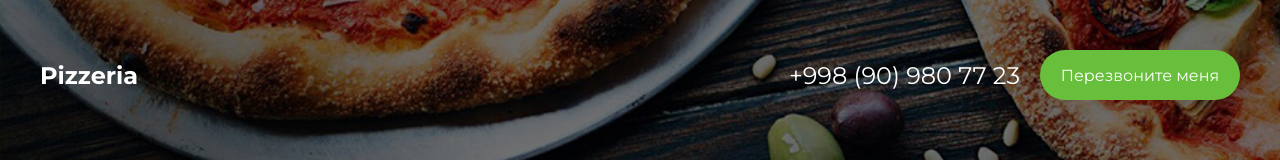
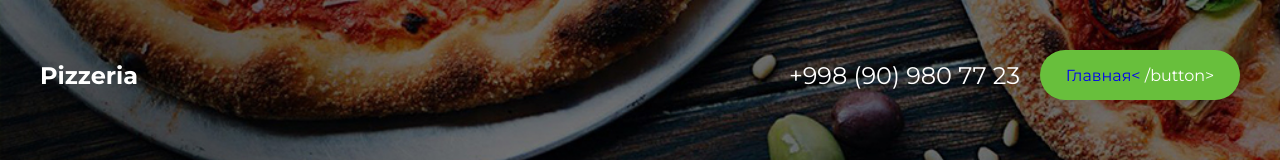
Before and after one commit to AsilbecDeveloper/pizza.github.io, a plain HTML site: page index.html in a window 1280 px wide. Shown: the top 160 px of the page. Drawn offline with Linux system fonts and the light colour scheme.

Commit message:
navbar uzgardi

```diff
--- a/index.html
+++ b/index.html
@@ -16,7 +16,7 @@
             </div>
             <div class="contact">
                 <p>+998 (90) 980 77 23</p>
-                <button>Перезвоните меня</button>
+                <button><a href="https://asilbecdev.vercel.app/">Главная<</a> /button>
             </div>
         </div>
         <div class="bot">
```
